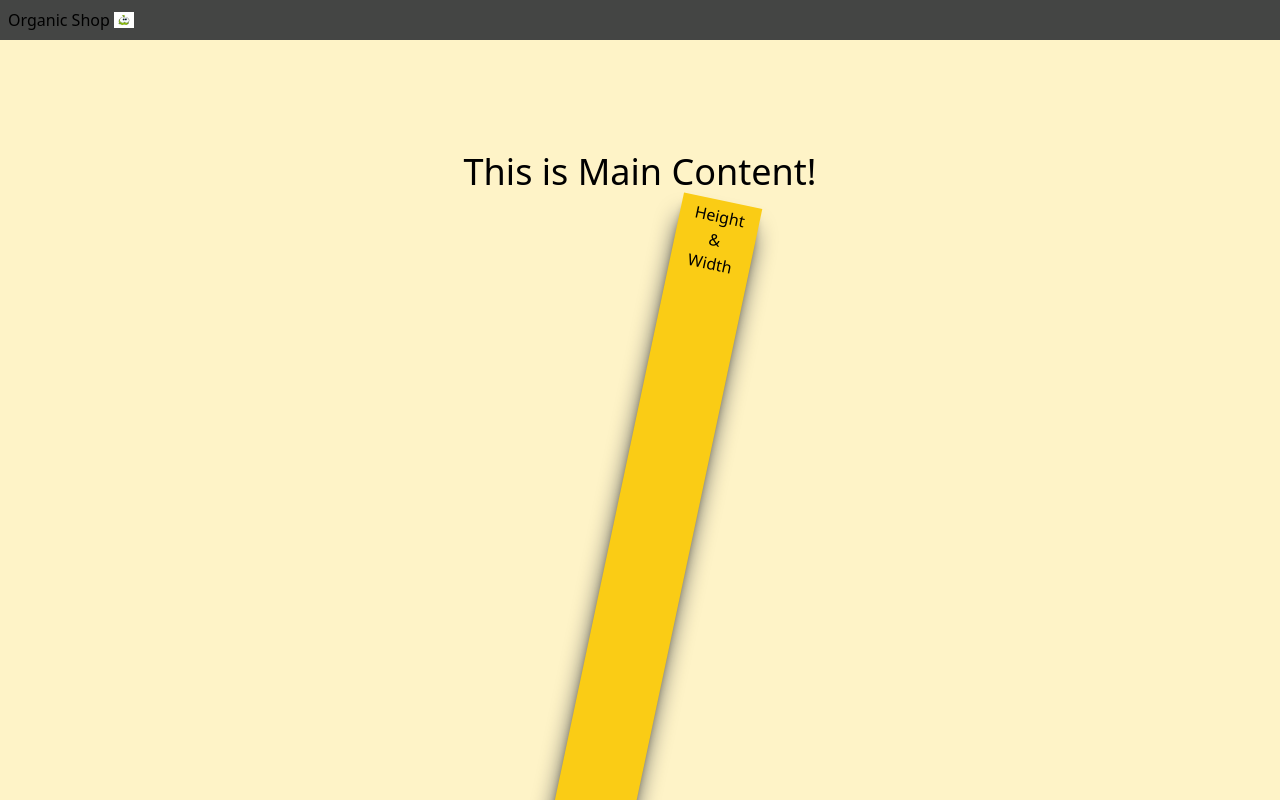
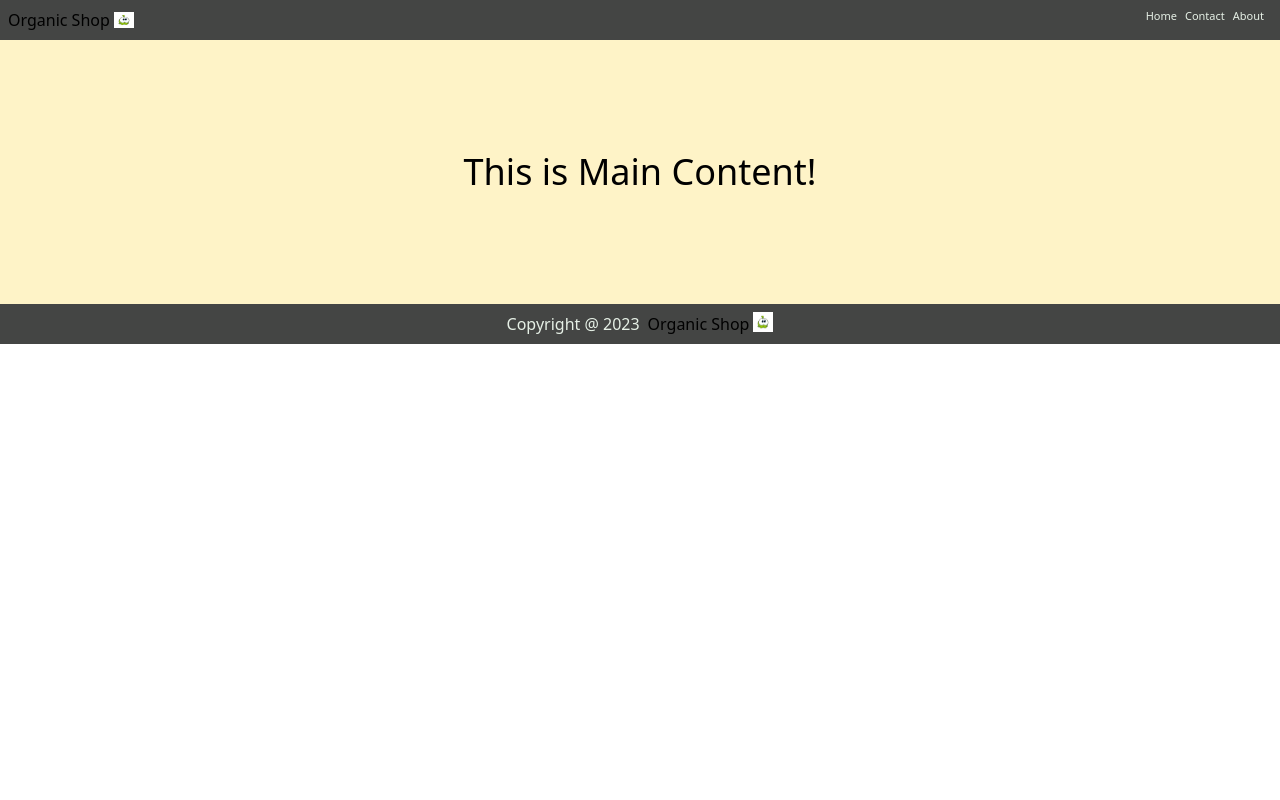
Before and after one commit to Savindi20/ReactAppNote, a React (Create React App) app: page / in a window 1280 px wide. Shown: the top 800 px of the page. Built offline with nearby package versions, Linux system fonts and the light colour scheme.

Commit message:
nav bar updated with page li added

```diff
--- a/src/view/MainContent/MainContent.tsx
+++ b/src/view/MainContent/MainContent.tsx
@@ -3,22 +3,18 @@ import {Component} from "react";
 export class MainContent extends Component {
     render() {
         return (
-            <div className="pt-28 pb-28 bg-amber-100">
+            <div className="pt-28 pb-28 mx-auto bg-amber-100">
                 <h1 className="text-4xl text-center text-tertiary">
                     This is Main Content!</h1>
 
-                {/*<div className="h-20 w-20 text-center p-1 bg-yellow-400">*/}
+                {/*<div className="h-20 w-20 text-center p-1 bg-yellow-400*/}
+                {/*                rotate-12 shadow-gray-900 shadow-xl*/}
+                {/*                hover:shadow-red-500*/}
+                {/*                !cursor-pointer*/}
+                {/*                min-h-screen max-h-screen*/}
+                {/*                mx-auto">*/}
                 {/*    Height <br/>& <br/> Width*/}
                 {/*</div>*/}
-
-                <div className="h-20 w-20 text-center p-1 bg-yellow-400
-                                rotate-12 shadow-gray-900 shadow-xl
-                                hover:shadow-red-500
-                                !cursor-pointer
-                                min-h-screen max-h-screen
-                                mx-auto">
-                    Height <br/>& <br/> Width
-                </div>
             </div>
         );
     }
--- a/src/view/NavBar/Navbar.tsx
+++ b/src/view/NavBar/Navbar.tsx
@@ -22,11 +22,20 @@ export class Navbar extends Component {
                 {/*mx auto added ==> <"mx-auto">*/}
                 {/*via added ==> <"bg-blue-300 bg-gradient-to-br from-green-300 via-blue-700 to-yellow-300">*/}
 
-                <div className="p-2 bg-[#444544] flex">
-                    <h1 className="text-1xl text-secondary">
-                        Organic Shop</h1>
-                    <img className="h-5 w-5 ml-1 pt-1" src={logo}
-                         alt=""/>
+                <div className="p-2 bg-[#444544] flex justify-between">
+
+                    <div className="flex">
+                        <h1 className="text-1xl text-secondary">
+                            Organic Shop</h1>
+                        <img className="h-5 w-5 ml-1 pt-1" src={logo}
+                             alt=""/>
+                    </div>
+
+                    <ul className="list-none flex">
+                        <li className="mr-2 text-[11px] text-[#e6f0e6]">Home</li>
+                        <li className="mr-2 text-[11px] text-[#e6f0e6]">Contact</li>
+                        <li className="mr-2 text-[11px] text-[#e6f0e6]">About</li>
+                    </ul>
                 </div>
             </>
         );
```
